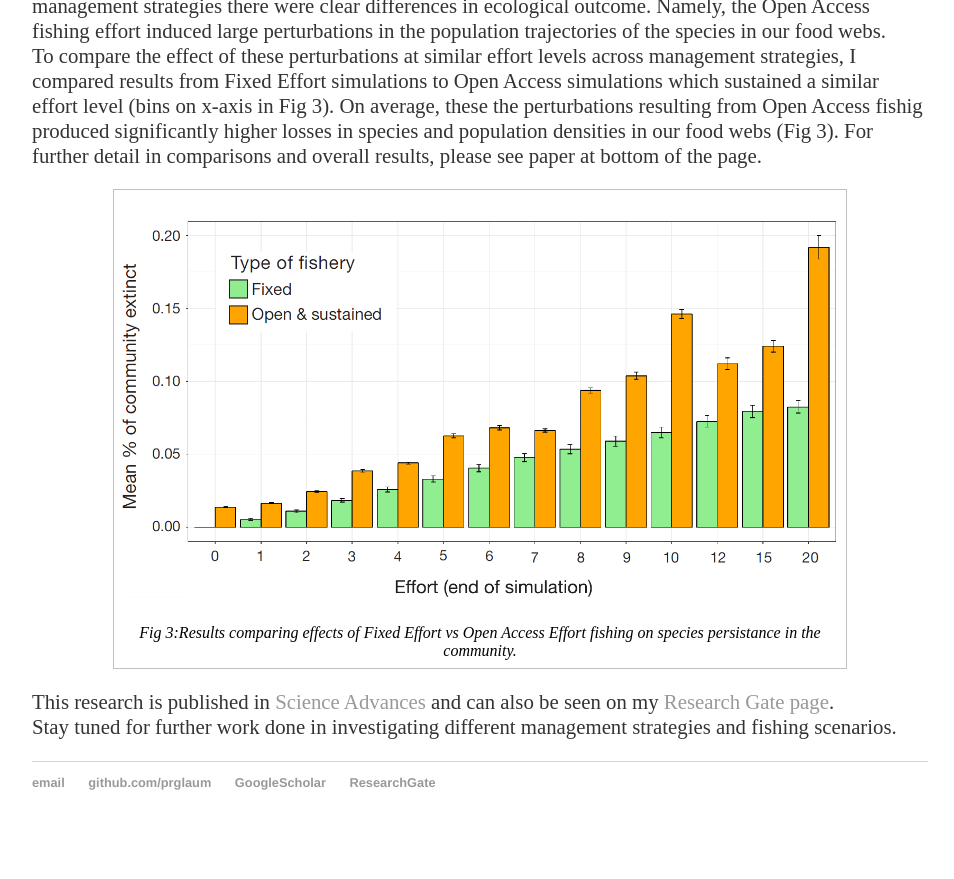
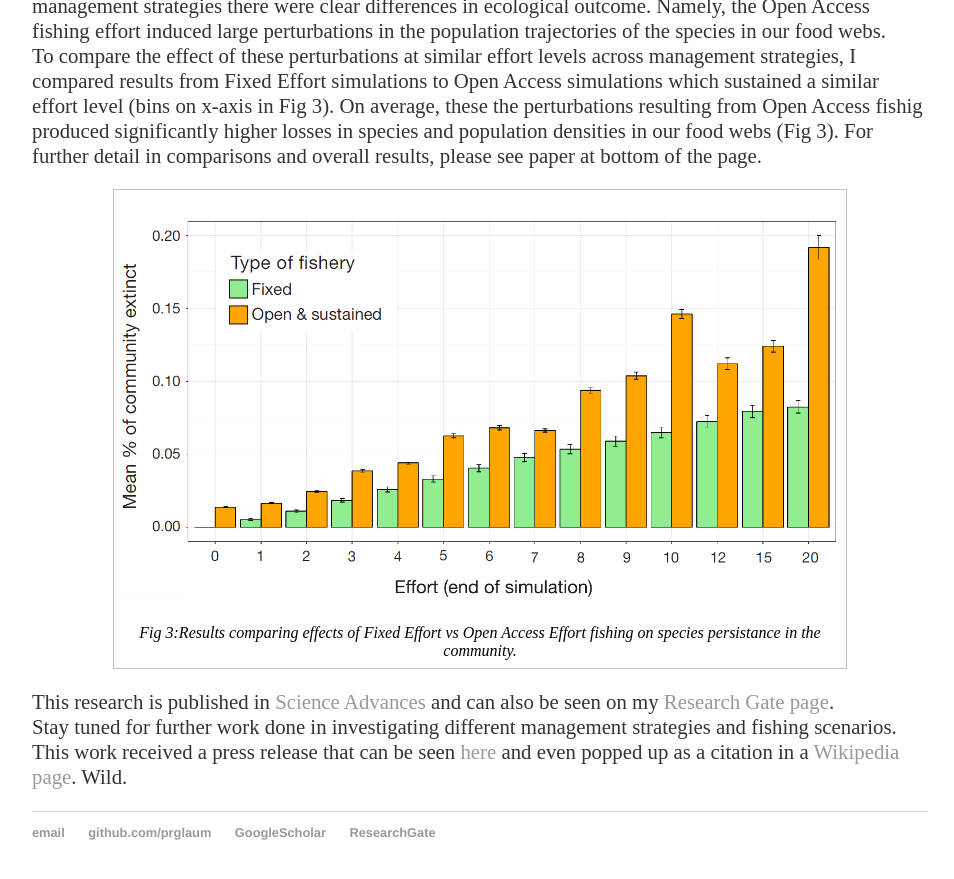
Before and after one commit to prglaum/prglaum.github.io, a Jekyll site: the page built from research/fisheries/index.html, in a window 1280 px wide and 900 px high, scrolled down 2287 px. Shown: the top 879 px of the window, without its empty margins (160-1114 px from the left). Built offline with Jekyll 4.4.1, drawn with Linux system fonts in a browser that asks for light colours; before the commit the page ends 3137 px from its top, so only the background shows below that.

Commit message:
Update index.html

```diff
--- a/research/fisheries/index.html
+++ b/research/fisheries/index.html
@@ -55,6 +55,9 @@ title: Fisheries Economics
 	<figcaption>Fig 3:Results comparing effects of Fixed Effort vs Open Access Effort fishing on species persistance in the community.</figcaption>
 </figure>
 
-<p display="block" style="clear:right" style="clear:left"> This research is published in <a href="https://www.science.org/doi/10.1126/sciadv.aaz4891">Science Advances</a> and can also be seen on my <a href="https://www.researchgate.net/profile/Paul-Glaum">Research Gate page</a>.
+<p display="block" style="clear:right" style="clear:left"> This research is published in <a href="https://www.science.org/doi/10.1126/sciadv.aaz4891" target="_blank" rel="noopener noreferrer">Science Advances</a>
+	and can also be seen on my <a href="https://www.researchgate.net/profile/Paul-Glaum" target="_blank" rel="noopener noreferrer">Research Gate page</a>.
 	<br> Stay tuned for further work done in investigating different management strategies and fishing scenarios.
+	<br> This work received a press release that can be seen <a href="https://www.ucdavis.edu/climate/news/a-fixed-effort-fishery-more-sustainable-for-economy-and-environment" target="_blank" rel="noopener noreferrer">here</a> and even popped up as a citation
+	in a <a href="https://en.wikipedia.org/wiki/Marine_coastal_ecosystem#cite_ref-165" target="_blank" rel="noopener noreferrer">Wikipedia page</a>. Wild.
 </p>
```
